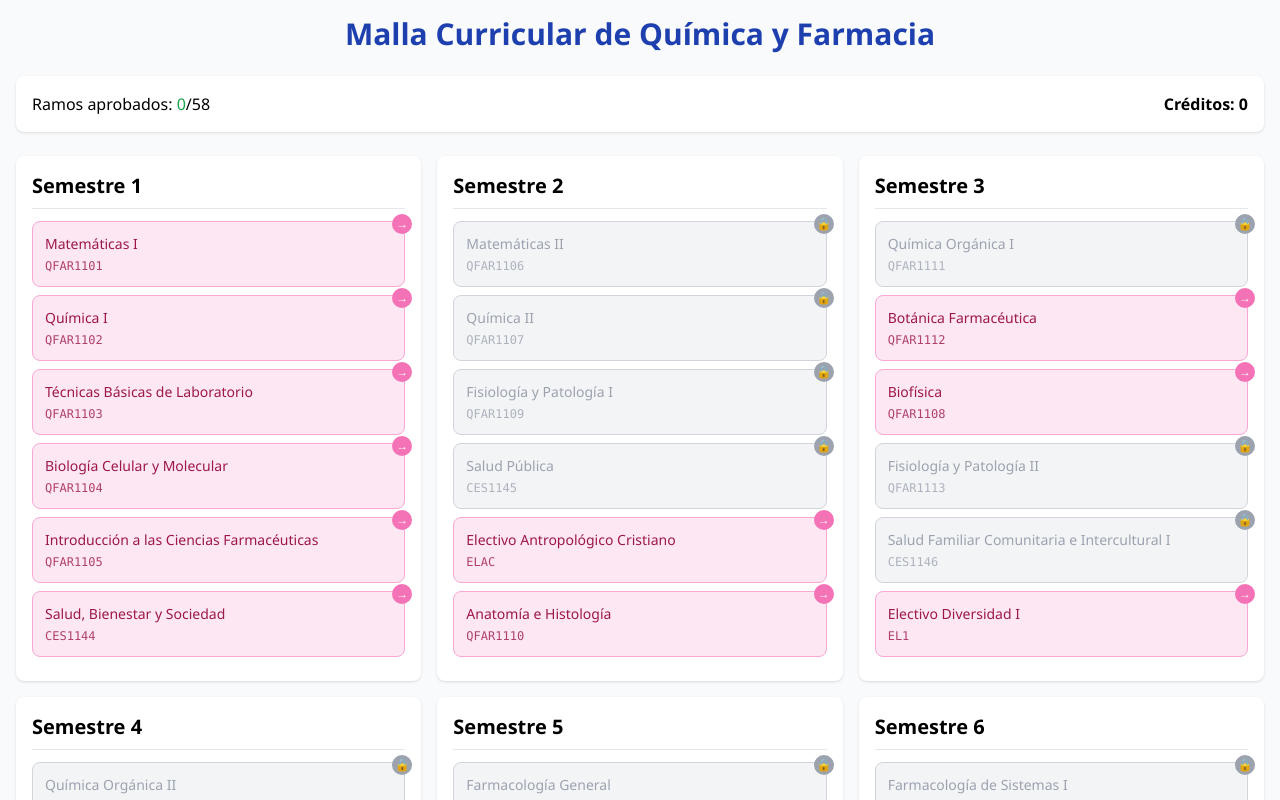
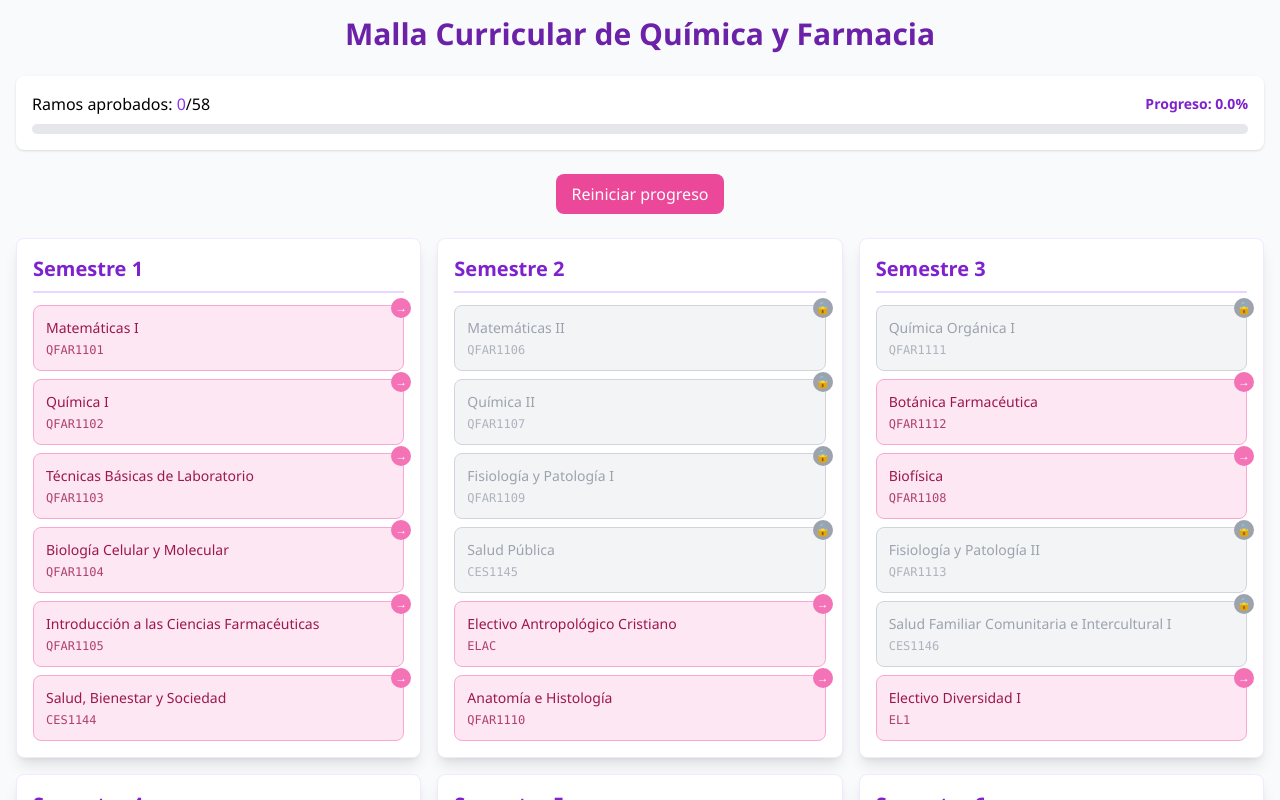
Before and after one commit to carlaaav/malla-qyf-v2025, a React (Vite) app: page / in a window 1280 px wide. Shown: the top 800 px of the page. Built offline with nearby package versions, Linux system fonts and the light colour scheme.

Commit message:
Update App.tsx

```diff
--- a/src/App.tsx
+++ b/src/App.tsx
@@ -19,29 +19,55 @@ export default function App() {
       : 'bloqueado';
   };
 
-  const creditosAprobados = cursos
-    .filter(c => aprobados.includes(c.id))
-    .reduce((sum, c) => sum + c.creditos, 0);
+  // Función para calcular el progreso
+  const calcularProgreso = () => {
+    return (aprobados.length / cursos.length) * 100;
+  };
 
   return (
     <div className="p-4 bg-gray-50 min-h-screen">
-      <h1 className="text-3xl font-bold text-center mb-6 text-blue-800">
+      <h1 className="text-3xl font-bold text-center mb-6 text-purple-800">
         Malla Curricular de Química y Farmacia
       </h1>
 
+      {/* Panel de progreso */}
       <div className="mb-6 p-4 bg-white rounded-lg shadow">
-        <div className="flex justify-between items-center">
+        <div className="flex justify-between items-center mb-2">
           <span className="font-medium">
-            Ramos aprobados: <span className="text-green-600">{aprobados.length}</span>/{cursos.length}
+            Ramos aprobados: <span className="text-purple-600">{aprobados.length}</span>/{cursos.length}
           </span>
-          <span className="font-bold">Créditos: {creditosAprobados}</span>
+          <span className="text-sm font-semibold text-purple-700">
+            Progreso: {calcularProgreso().toFixed(1)}%
+          </span>
+        </div>
+
+        {/* Barra de progreso */}
+        <div className="w-full bg-gray-200 rounded-full h-2.5">
+          <div
+            className="bg-purple-600 h-2.5 rounded-full transition-all duration-500"
+            style={{ width: `${calcularProgreso()}%` }}
+          ></div>
         </div>
       </div>
 
+      {/* Botón de reinicio */}
+      <div className="flex justify-center mb-6">
+        <button
+          onClick={() => setAprobados([])}
+          className="px-4 py-2 bg-pink-500 text-white rounded-lg hover:bg-pink-600 transition-colors"
+        >
+          Reiniciar progreso
+        </button>
+      </div>
+
+      {/* Malla por semestres */}
       <div className="grid grid-cols-1 md:grid-cols-2 lg:grid-cols-3 gap-4">
         {[1, 2, 3, 4, 5, 6, 7, 8, 9, 10].map(semestre => (
-          <div key={semestre} className="bg-white p-4 rounded-lg shadow">
-            <h2 className="text-xl font-bold mb-3 border-b pb-2">Semestre {semestre}</h2>
+          <div key={semestre} className="bg-white p-4 rounded-lg shadow-lg border border-purple-100">
+            <h2 className="text-xl font-bold mb-3 border-b-2 border-purple-200 pb-2 text-purple-700">
+              Semestre {semestre}
+            </h2>
+            <div className="space-y-2">
               {cursos
                 .filter(c => c.semestre === semestre)
                 .map(curso => (
@@ -53,6 +79,7 @@ export default function App() {
                   />
                 ))}
             </div>
+          </div>
         ))}
       </div>
     </div>
```
Lines whose indentation alone changed are shown as unchanged.
